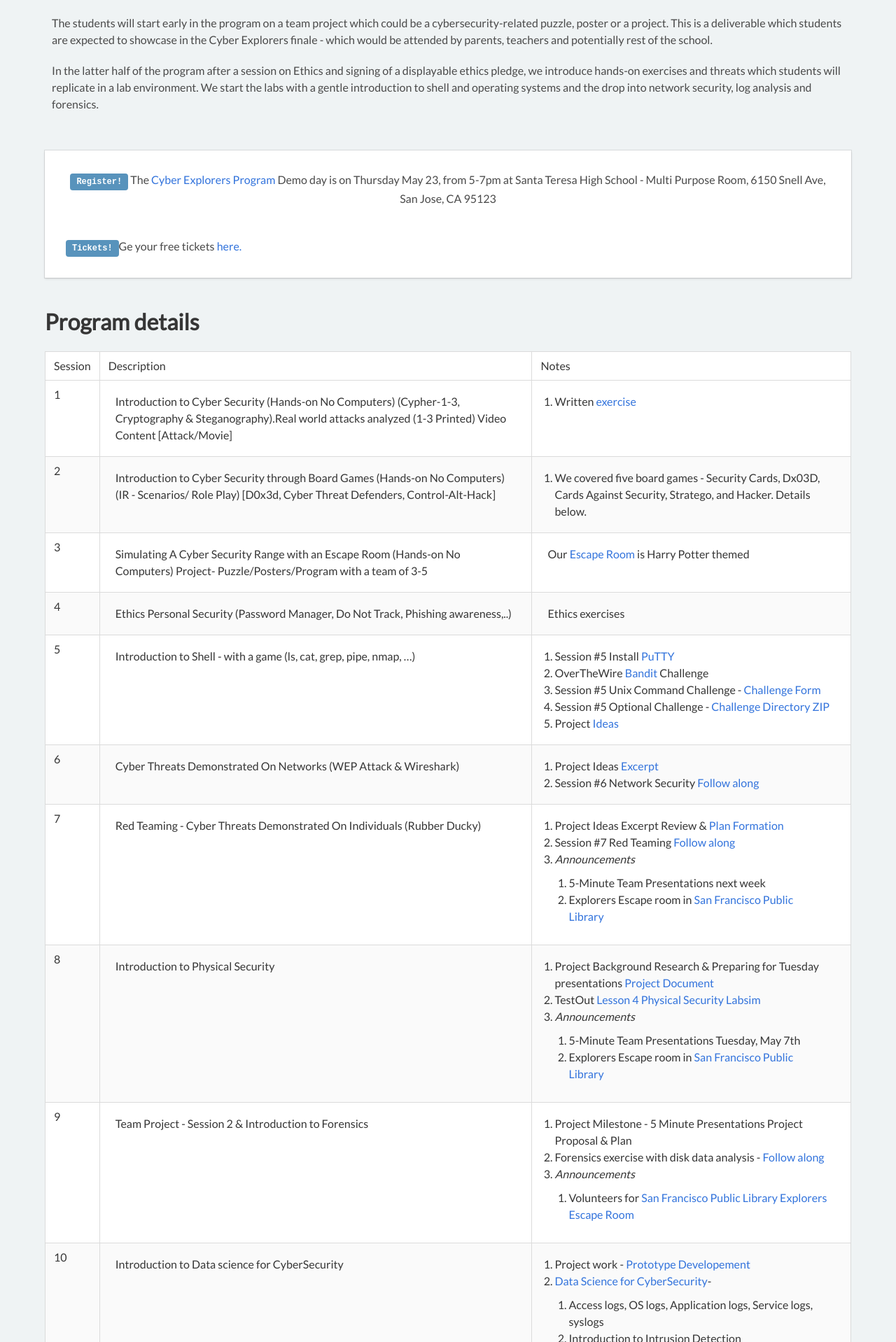
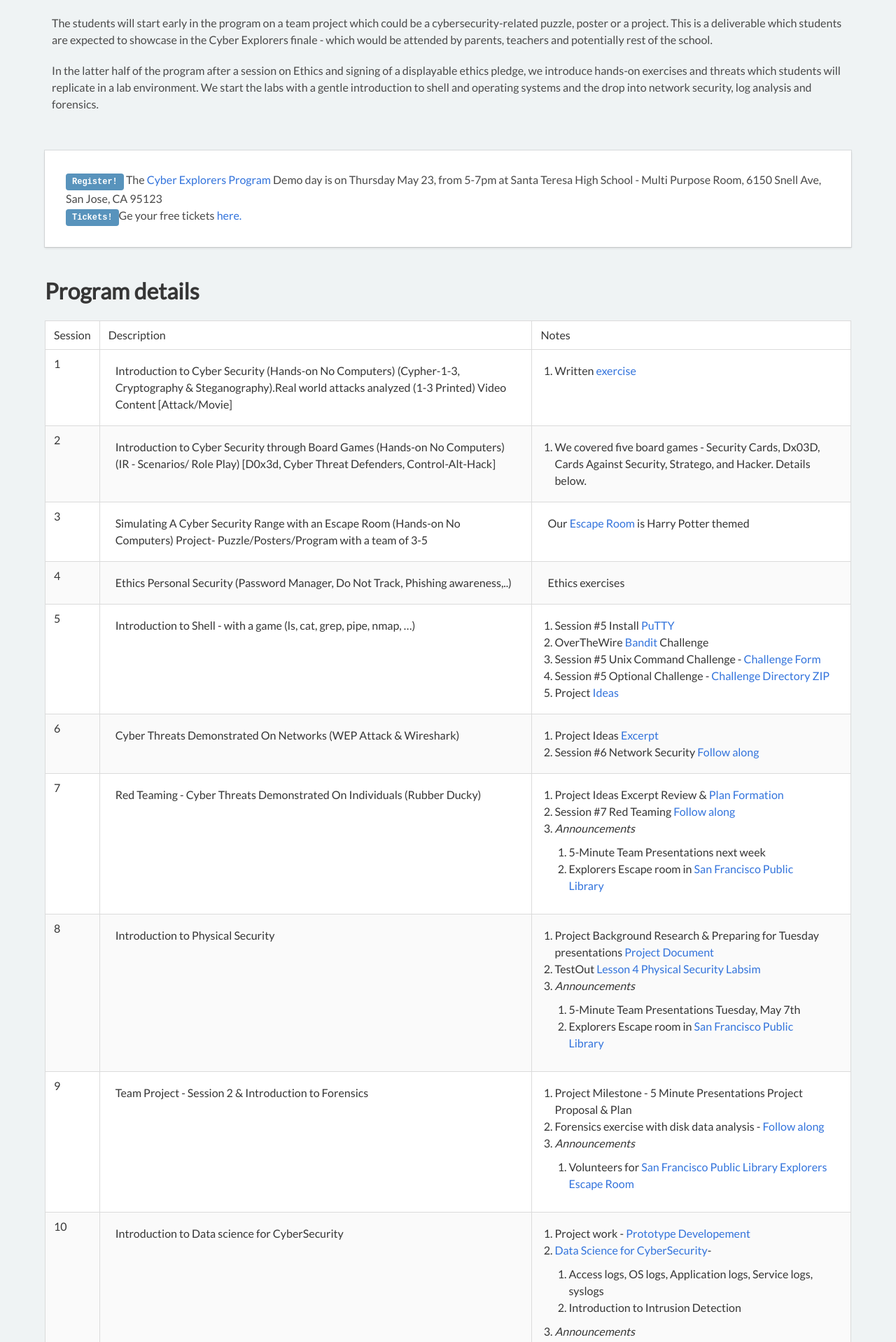
Before and after one commit to cyberdefendersprogram/www-homepage, a Jekyll site: the page built from cyberexplorers.md, in a window 1280 px wide. Shown: the part 389-2307 px from the top of the page at 70% size. Built offline with Jekyll 4.4.1, drawn with Linux system fonts in a browser that asks for light colours; nearby versions of some CDN libraries.

Commit message:
update
update

```diff
--- a/cyberexplorers.md
+++ b/cyberexplorers.md
@@ -15,12 +15,10 @@ we introduce hands-on exercises and threats which students will replicate in a l
 
 <br/>
 <div class="box cta">
-  <p class="has-text-centered">
+  <p class="has-text-left">
       <span class="tag is-primary">Register!</span> The <a href='/cyberexplorers'>Cyber Explorers Program</a> Demo day is on
       Thursday May 23, from 5-7pm at Santa Teresa High School - Multi Purpose Room, 6150 Snell Ave, San Jose, CA 95123
-  </p>
-  <br/>
-  <p class="has-text-left">
+      <br/>
       <span class="tag is-primary">Tickets!</span>Ge your free tickets <a href="https://www.eventbrite.com/e/cyber-explorers-santa-teresa-high-school-demo-day-tickets-61671643546">here.</a>
   </p>
 </div>
```
